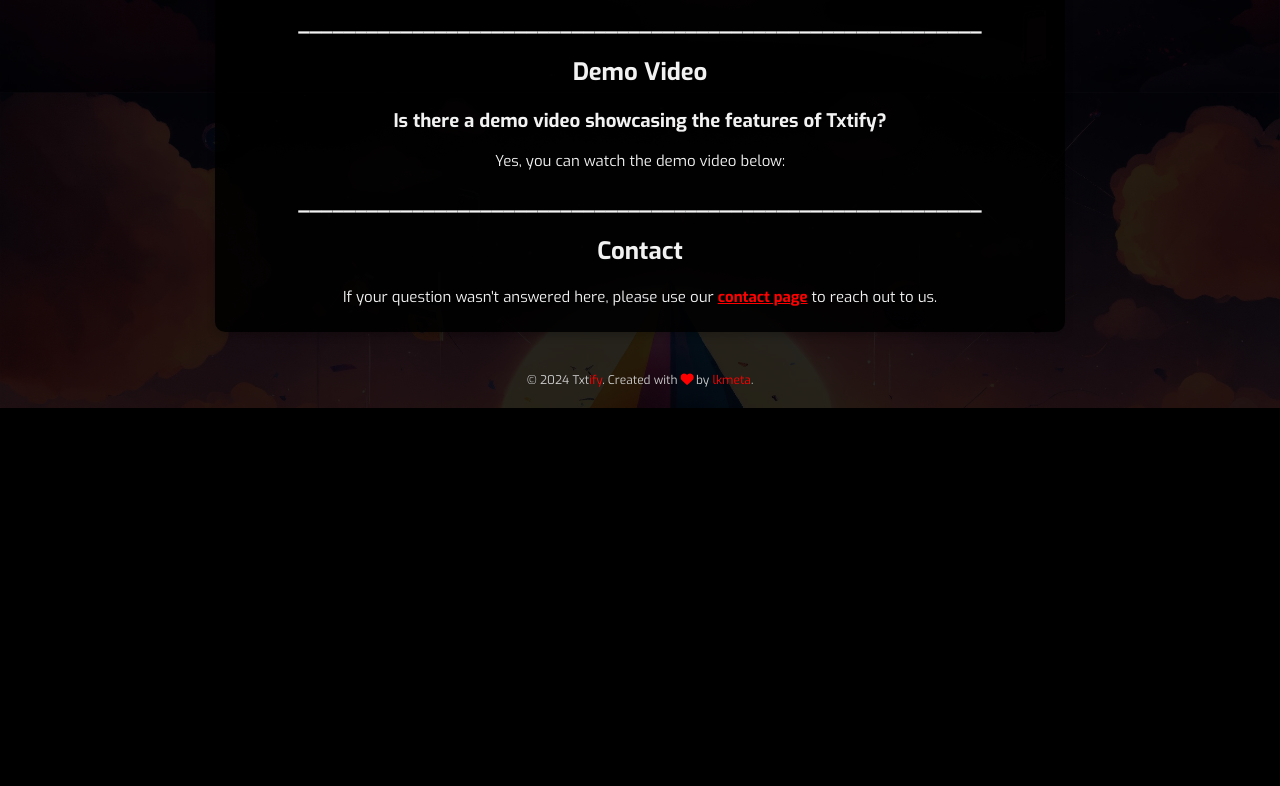
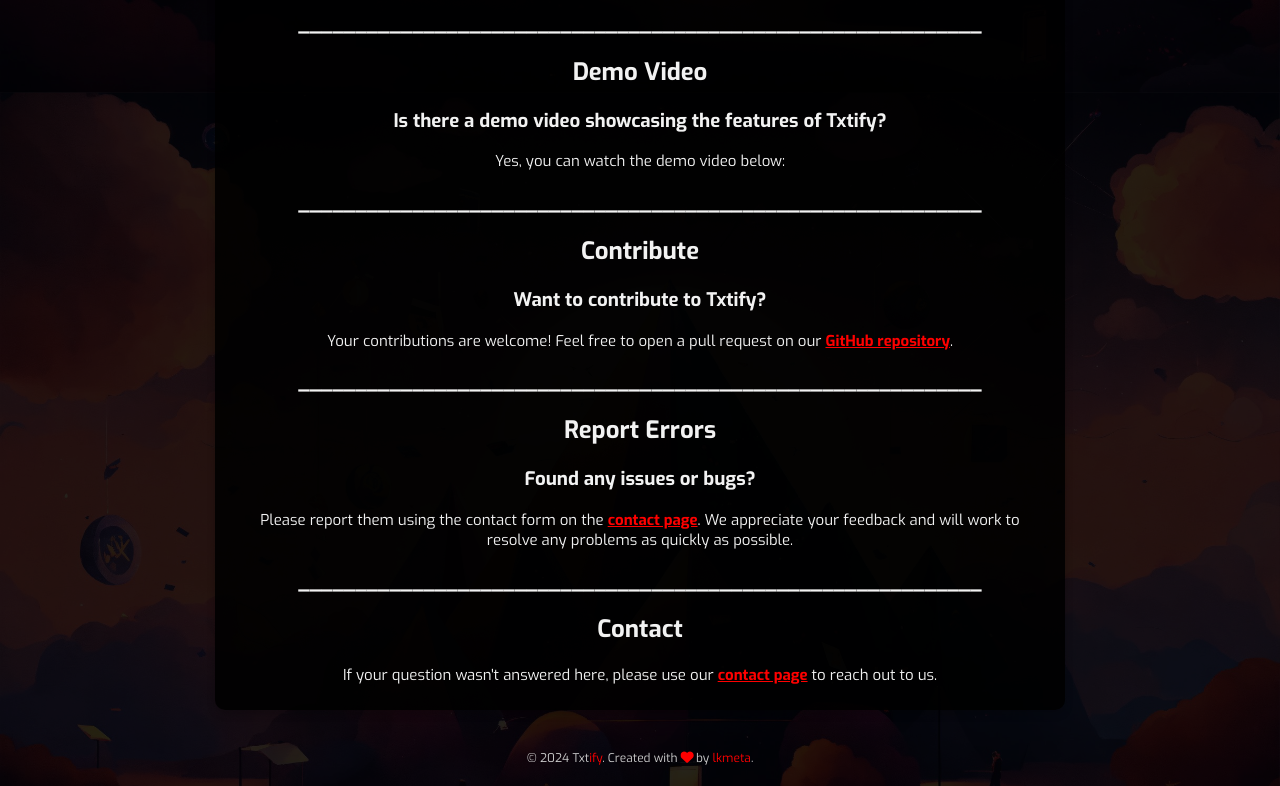
Before and after one commit to lkmeta/txtify, a FastAPI app: page /faq in a window 1280 px wide. Shown: the part 1659-2445 px from the top of the page. Before the commit the page ends 2067 px from the top, so only its background shows below. Run offline with FastAPI, Linux system fonts and the light colour scheme.

Commit message:
added contribution and errors reporting on faq page

```diff
--- a/templates/faq.html
+++ b/templates/faq.html
@@ -137,6 +137,24 @@
             <h3>____________________________________________________________</h3>
             </h3>
 
+            <h2>Contribute</h2>
+            <h3>Want to contribute to Txtify?</h3>
+            <p style="text-align: center;">Your contributions are welcome! Feel free to open a pull request on
+                our <a href="https://github.com/lkmeta/txtify" target="_blank"
+                    style="color: var(--primary-color); font-weight: bold;">GitHub repository</a>.</p>
+
+            <h3>____________________________________________________________</h3>
+            </h3>
+
+            <h2>Report Errors</h2>
+            <h3>Found any issues or bugs?</h3>
+            <p style="text-align: center;">Please report them using the contact form on the <a href="/contact"
+                    style="color: var(--primary-color); font-weight: bold;">contact page</a>. We appreciate your
+                feedback and will work to resolve any problems as quickly as possible.</p>
+
+            <h3>____________________________________________________________</h3>
+            </h3>
+
             <h2>Contact</h2>
 
             <p style="text-align: center;">If your question wasn't answered here, please use our <a href="/contact"
```
